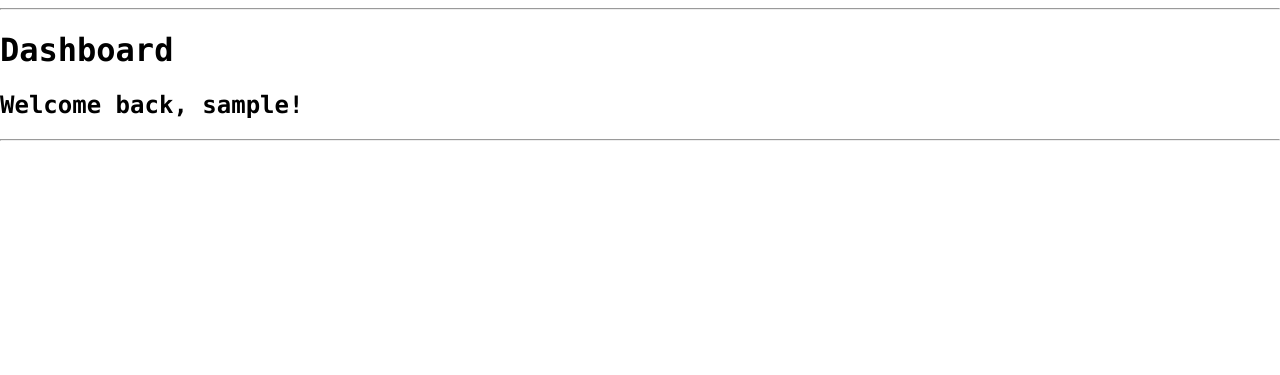
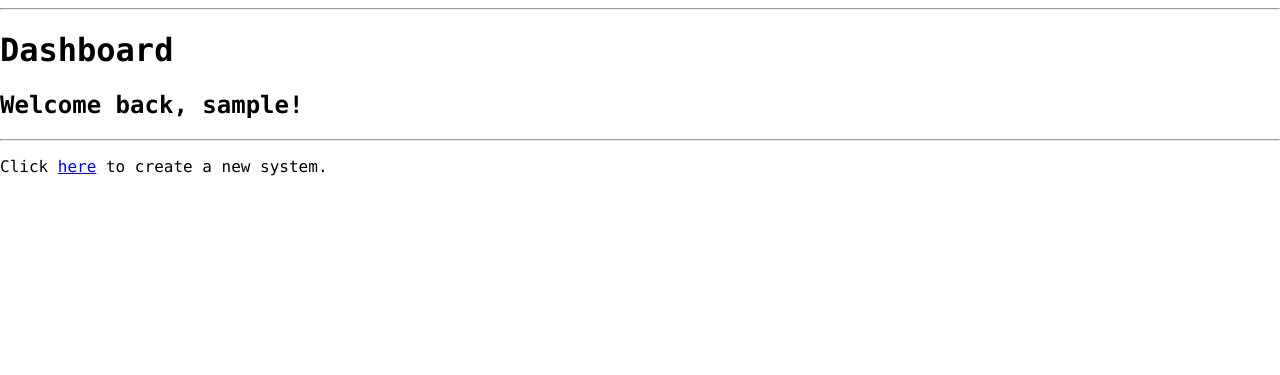
Before and after one commit to dellahumanita/lifeplus, a Flask app: a page that uses app/templates/dashboard.html in a window 1280 px wide. Shown: the part 59-434 px from the top of the page. Run offline with Flask 2, Linux system fonts and the light colour scheme; the visitor is signed in with stand-in values (Sample User, id 1); data comes from the database, SQL or seed files in the repository; both versions use the stored data as it was after the commit; data that the repository does not hold is empty; parts of the project's set-up code (start-up, migrations or seed data) failed here and were passed over; some libraries are stand-ins or nearby versions.

Commit message:
error in creating systems form

```diff
--- a/app/forms.py
+++ b/app/forms.py
@@ -2,6 +2,8 @@ from flask_wtf import FlaskForm
 from wtforms import StringField, PasswordField, BooleanField, SubmitField, TextAreaField
 from wtforms.validators import DataRequired, ValidationError, Email, EqualTo
 from app.models import User, System, Habit
+
+
 
 '''
 
@@ -47,7 +49,6 @@ class SystemCreation(FlaskForm):
     # checks to see if a system with the same title is already existing
     def validate_title(self, title):
         #TODO: filter by user-id, then by title
-
         search = System.query.filter_by(title=title.data).first()
         if search is not None:
             raise ValidationError('Please use a different title.')
--- a/app/routes.py
+++ b/app/routes.py
@@ -4,6 +4,14 @@ from app.forms import LoginForm, RegistrationForm, SystemCreation, HabitCreation
 from flask_login import current_user, login_user, logout_user, login_required
 from app.models import User, System, Habit
 from werkzeug.urls import url_parse
+
+
+'''Helper function to find user'''
+def __user(username):
+    user = User.query.filter_by(username=username).first_or_404()
+
+    return user
+
 
 '''Index'''
 @app.route('/')
@@ -95,11 +103,33 @@ def dashboard(username):
     return render_template('dashboard.html', title='Dashboard', user=user, systems=systems)
 
 
-'''System View'''
+@app.route('/<username>/new-system')
+@login_required
+def create_system(username):
+    '''Create a new system'''
+
+    user = __user(username)
+
+    form = SystemCreation()
+    if form.validate_on_submit():
+        s = System(title=form.title.data, descr=form.descr.data,
+            user_id=user)
+        db.session.add(s)
+        db.session.commit()
+        flash('Congratulations, you have created a new system!')
+
+        return redirect(url_for('dashboard'))
+
+
+    return render_template('create_system.html', title='New System')
+
+
+'''
+#TODO
 @app.route('/<username>/dashboard/<system.title>')
 @login_required
 def system_view(sid):
-    '''This page allows the user to have a full-view of their selected system'''
+    # This page allows the user to have a full-view of their selected system
 
     system_id = System.query.filter_by(sid=sid).first_or_404()
     habits = Habit.query.filter_by(system_id=system_id).first()
@@ -107,26 +137,18 @@ def system_view(sid):
     return
 
 
-'''Habit View'''
 @app.route('/<username>/<system.title>/<habit.title>')
 @login_required
 def habit_view(hid):
-    '''Full-view of their selected habit with increment/decrement functionalities'''
+    #Full-view of their selected habit with increment/decrement functionalities
 
     return
 
 
 
 
-'''System Creation Form'''
-@app.route('/<username>/dashboard/new-system')
-@login_required
-def create_system():
-    return
-
-
-'''Habit Creation Form'''
 @app.route('/<username>/dashboard/<system.title>/new-habit')
 @login_required
 def create_habit():
     return
+'''
--- a/app/templates/create_system.html
+++ b/app/templates/create_system.html
@@ -1,7 +1,7 @@
 {% extends "base.html" %}
 
 {% block content %}
-    <h3>Create a new system</h3>
+    <h3>Creating a new system . . .</h3>
     <form action="" method="post">
         {{ form.hidden_tag() }}
         <p>
--- a/app/templates/dashboard.html
+++ b/app/templates/dashboard.html
@@ -6,11 +6,16 @@
         <!-- display list of systems -->
         <h2>Welcome back, {{ user.username }}!</h2>
         <hr>
-        {% for system in systems %}
-        <p>
-            {{ system.title }}
-        </p>
-        {% endfor %}
+        {% if systems %}
+            {% for system in systems %}
+            <p>
+                {{ system.title }}
+            </p>
+            {% endfor %}
     <!-- else create a new system -->
+        {% else %}
+            <p>Click <a href="{{ url_for('new-system', username=current_user.username) }}"">here</a> to create a new system.</p>
+        {% endif %}
+
 
 {% endblock %}
--- a/app/templates/index.html
+++ b/app/templates/index.html
@@ -12,7 +12,7 @@
         <a href="{{ url_for('register') }}" class="button">Get Started!</a>
         {% else %}
         <h3 style="padding: 30px; color:#29335c;">Welcome back, {{ current_user.username }}!</h3><br><br>
-        <a href="{{ url_for('wip') }}" class="button">View Dashboard</a>
+        <a href="{{ url_for('dashboard', username=current_user.username) }}" class="button">View Dashboard</a>
         {% endif %}
     </div>
 
```
Also changed, not shown: app.db.
